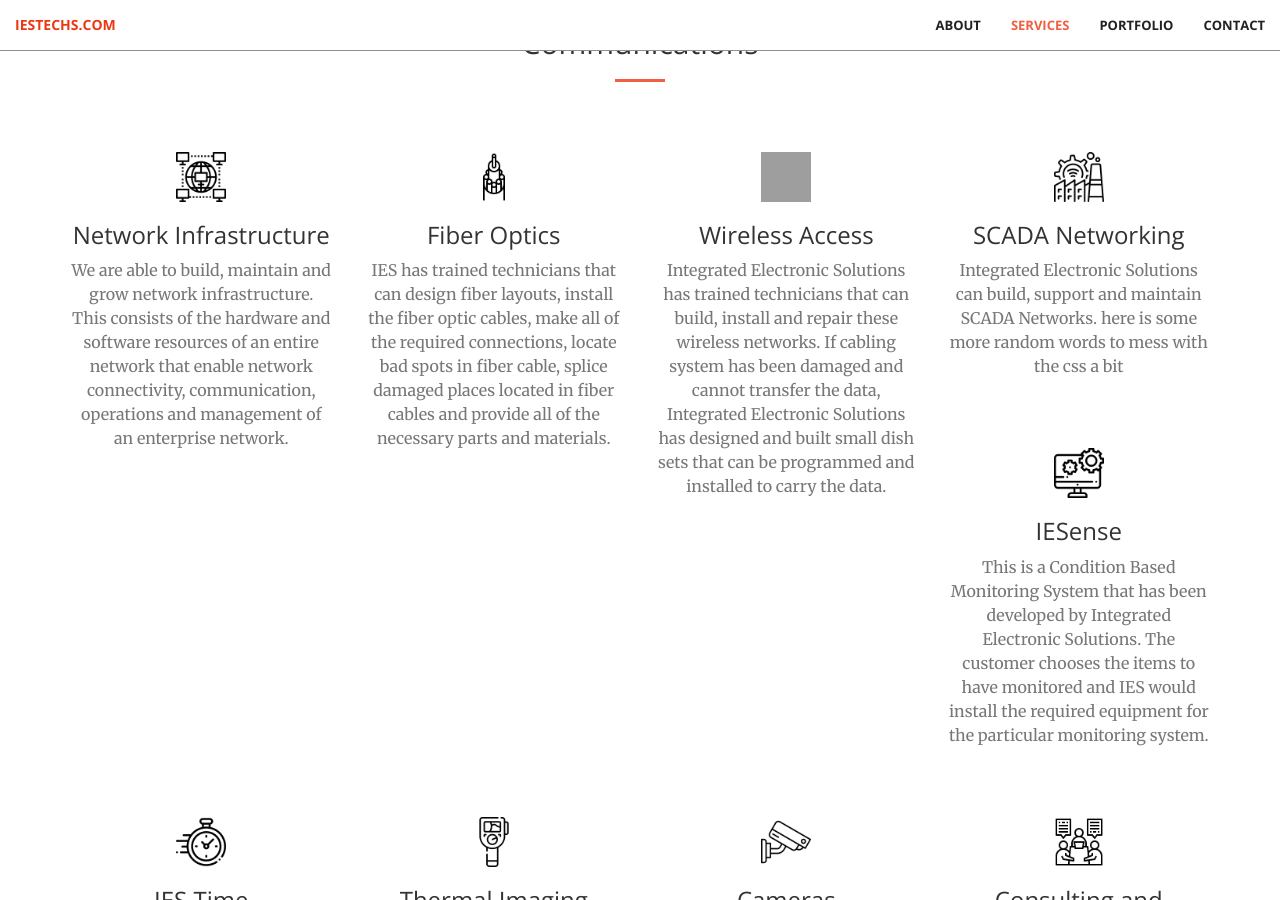
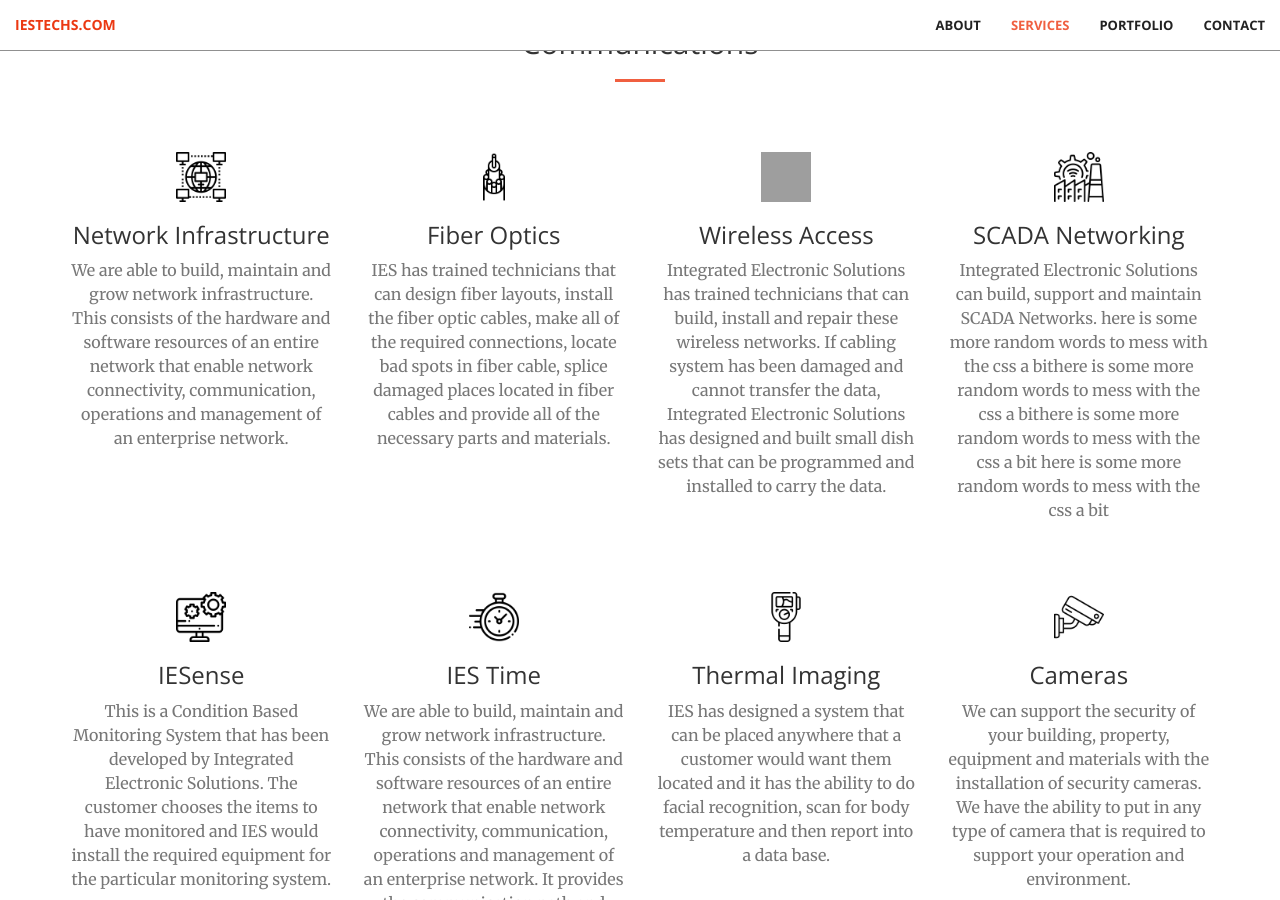
Before and after one commit to koelzerdev/koelzerdev.github.io, a Jekyll site: the page built from index.html, in a window 1280 px wide and 900 px high, scrolled down 1488 px. Built offline with Jekyll 4.4.1, drawn with Linux system fonts in a browser that asks for light colours; grey boxes are pictures that could not be loaded.

Commit message:
add a bit more

```diff
--- a/_includes/services.html
+++ b/_includes/services.html
@@ -38,7 +38,7 @@
                     <!-- <i class="fa fa-4x fa-paper-plane wow bounceIn text-primary" data-wow-delay=".1s"></i> -->
                     <img class="fa fa-4x fa-paper-plane wow bounceIn text-primary" data-wow-delay=".1s" src="img/industrial.png" alt="clock" width="50" height="50">
                     <h3>SCADA Networking</h3>
-                    <p class="text-muted">Integrated Electronic Solutions can build, support and maintain SCADA Networks. here is some more random words to mess with the css a bit</p>
+                    <p class="text-muted">Integrated Electronic Solutions can build, support and maintain SCADA Networks. here is some more random words to mess with the css a bithere is some more random words to mess with the css a bithere is some more random words to mess with the css a bit here is some more random words to mess with the css a bit</p>
                 </div>
             </div>
             <div class="col-lg-3 col-md-6 text-center">
```
